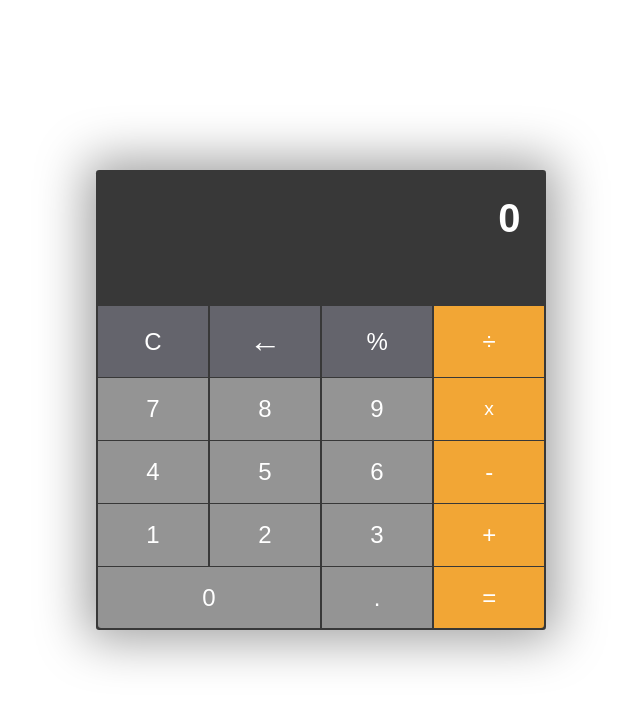
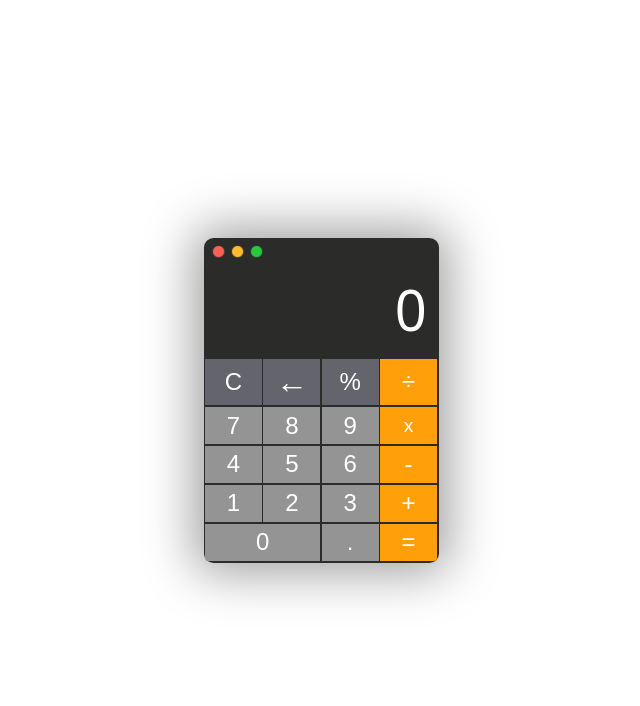
Before and after one commit to alherdom/macoscalculator, a plain HTML site: page index.html in a window 1280 px wide. Shown: the whole page, without its empty margins (319-959 px from the left). Drawn offline with Linux system fonts and the light colour scheme.

Commit message:
Edit css html and js

```diff
--- a/css/style.css
+++ b/css/style.css
@@ -2,7 +2,6 @@
     margin: 0;
     padding: 0;
     box-sizing: border-box;
-    font-family: sans-serif;
 }
 
 body {
@@ -10,27 +9,34 @@ body {
     color: white;
     display: grid;
     place-items: center;
+    font-family: system-ui, -apple-system, BlinkMacSystemFont, 'Segoe UI', Roboto, Oxygen, Ubuntu, Cantarell, 'Open Sans', 'Helvetica Neue', sans-serif;
 }
 
 .calculator {
-    background-color: #383838;
+    background-color: #2B2B29;
     box-shadow: rgb(160, 160, 160) 0px 0px 50px 10px;
-    width: 450px;
-    height: 460px;
+    width: 235px;
+    height: 325px;
     padding: .1rem;
-    border-radius:.2rem;
+    border-radius: .6rem;
+    ;
     display: grid;
     grid-template-columns: repeat(4, 1fr);
     gap: 0.1rem;
 }
 
+img {
+    margin-top: 5px;
+    margin-left: 5px;
+    width: 100%;
+}
+
 .display {
     grid-column: 1 / -1;
-    height: 100px;
-    padding: 1.5rem;
-    font-size: 2.5rem;
+    font-size: 3.5rem;
     text-align: right;
-    font-weight: 600;
+    margin-bottom: 1px;
+    margin-right: 10px;
 }
 
 .btn {
@@ -41,11 +47,15 @@ body {
     cursor: pointer;
 }
 
-.btn:active, #c:active, #delete:active, #percent:active {
+.btn:active,
+#c:active,
+#delete:active,
+#percent:active {
     background-color: gainsboro;
 }
 
-#oper:active, #equal:active {
+#oper:active,
+#equal:active {
     background-color: #D9952F;
 }
 
@@ -53,12 +63,15 @@ body {
     grid-column: span 2;
 }
 
-#c, #delete, #percent {
+#c,
+#delete,
+#percent {
     background-color: #64646c;
 }
 
-#oper, #equal {
-    background-color: #f2a635;
+#oper,
+#equal {
+    background-color: #FF9F09;
 }
 
 #equal {
--- a/index.html
+++ b/index.html
@@ -1,14 +1,19 @@
 <!DOCTYPE html>
 <html lang="en">
+
 <head>
     <meta charset="UTF-8">
     <meta http-equiv="X-UA-Compatible" content="IE=edge">
     <meta name="viewport" content="width=device-width, initial-scale=1.0">
     <title>Calculator</title>
     <link rel="stylesheet" href="css/style.css">
+    <link rel="preconnect" href="https://fonts.googleapis.com">
+    <link rel="preconnect" href="https://fonts.gstatic.com" crossorigin>
 </head>
+
 <body>
     <div class="calculator">
+        <img src="img/colour_points.png" />
         <div class="display">0</div>
         <button id="c" class="btn">C</button>
         <button id="delete" class="btn">←</button>
@@ -32,4 +37,5 @@
     </div>
     <script src="js/index.js"></script>
 </body>
+
 </html>
```
Also changed, not shown: img/colour_points.png (added).
